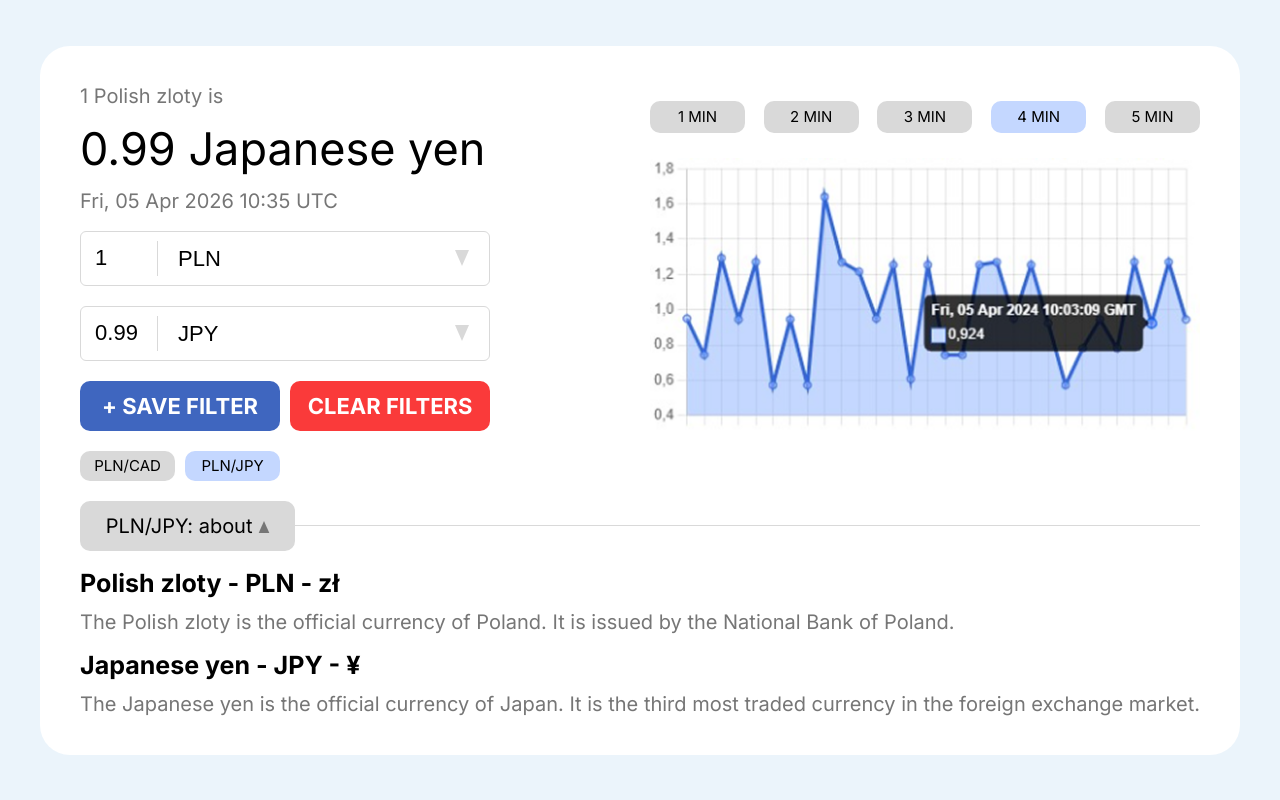
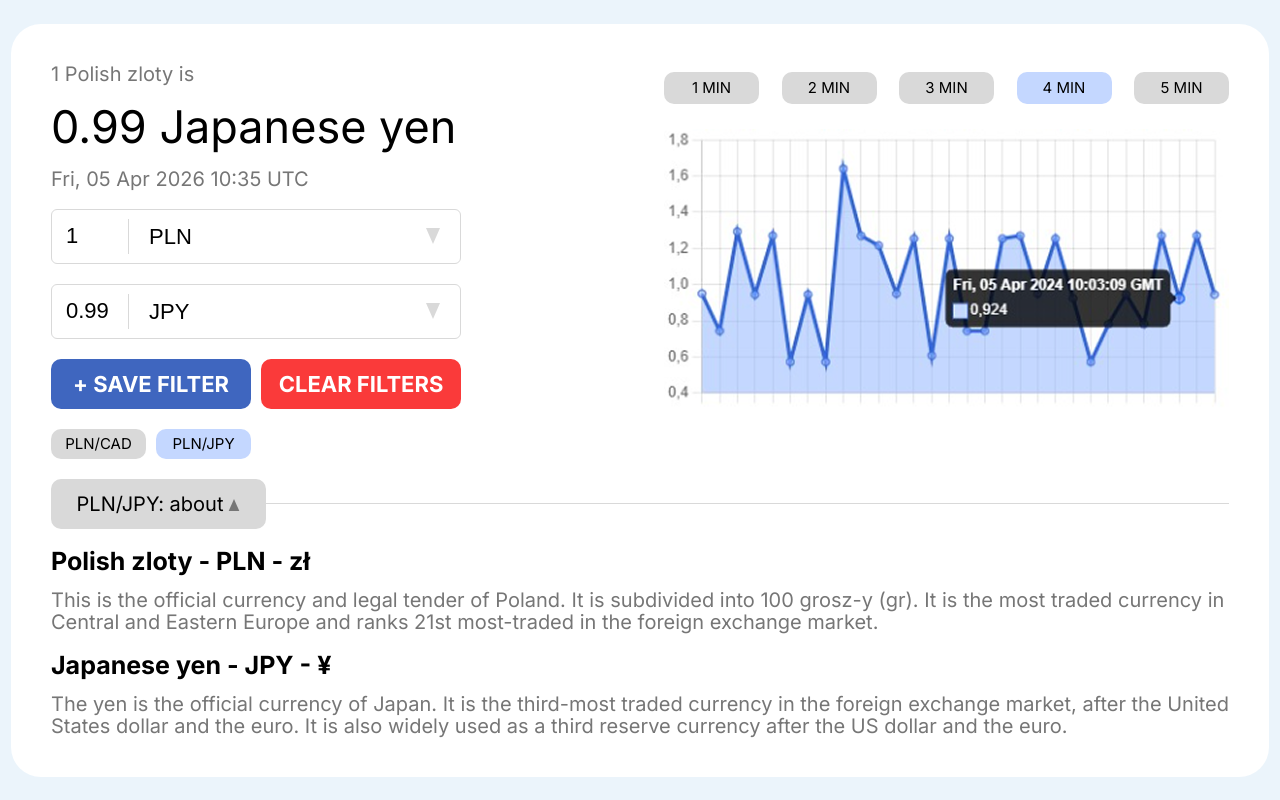
Before and after one commit to IKM8/SummerPractic, a React (Vite) app in the folder currency-converter/: page / in a window 1280 px wide. Built offline with nearby package versions, Linux system fonts and the light colour scheme.

Commit message:
fix: описания валют по тексту из макета

```diff
--- a/currency-converter/src/data/currencies.ts
+++ b/currency-converter/src/data/currencies.ts
@@ -5,14 +5,15 @@ export const currencies: Currency[] = [
     code: 'PLN',
     title: 'Polish zloty',
     symbol: 'zł',
-    description: 'The Polish zloty is the official currency of Poland. It is issued by the National Bank of Poland.'
+    description:
+      'This is the official currency and legal tender of Poland. It is subdivided into 100 grosz-y (gr). It is the most traded currency in Central and Eastern Europe and ranks 21st most-traded in the foreign exchange market.'
   },
   {
     code: 'JPY',
     title: 'Japanese yen',
     symbol: '¥',
     description:
-      'The Japanese yen is the official currency of Japan. It is the third most traded currency in the foreign exchange market.'
+      'The yen is the official currency of Japan. It is the third-most traded currency in the foreign exchange market, after the United States dollar and the euro. It is also widely used as a third reserve currency after the US dollar and the euro.'
   },
   {
     code: 'CAD',
```
Also changed, not shown: 1 other file (tests, documents, lock files or other folders).
